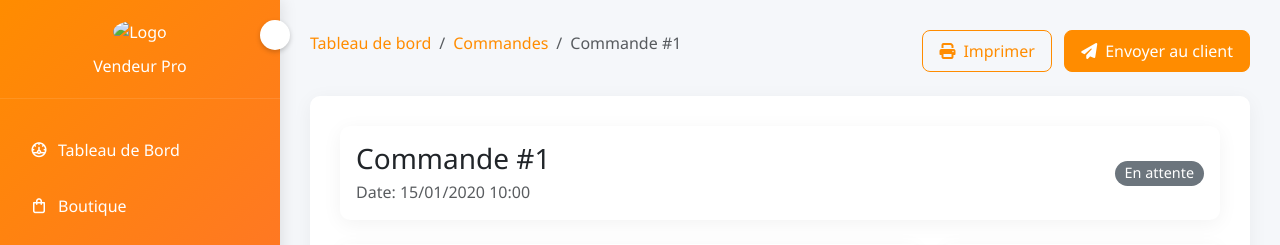
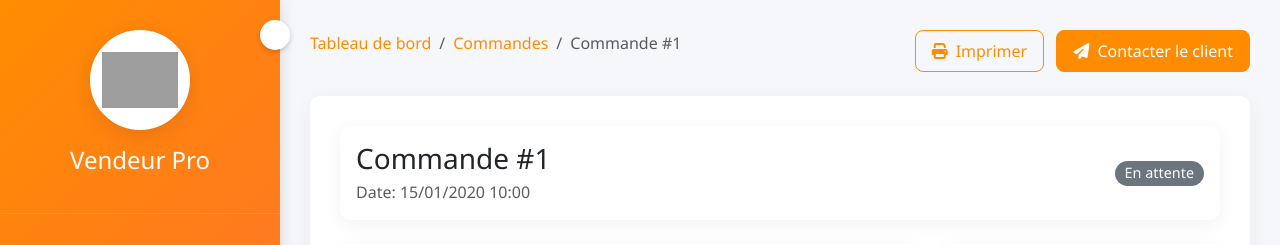
Before and after one commit to gedeon2004/PPE-301, a Django app: page /commande/1/ in a window 1280 px wide. Shown: the top 245 px of the page. Run offline with Django 5.2, Linux system fonts and the light colour scheme; a user stored in the database is signed in; tables that the repository leaves empty hold one stand-in row (values such as "Sample post"); grey boxes marked "Sample" are stand-in pictures; data that the repository does not hold is empty; some libraries are stand-ins or nearby versions; grey boxes are pictures that could not be loaded.

Commit message:
uptdates for JPOPE

```diff
--- a/boutique/templates/boutique/detail_commande.html
+++ b/boutique/templates/boutique/detail_commande.html
@@ -66,19 +66,30 @@
         }
 
         .sidebar-brand {
-            padding: 20px;
+            padding: 30px 20px;
             text-align: center;
-            border-bottom: 1px solid rgba(255,255,255,0.1);
-            transition: all var(--transition-speed) ease;
+            border-bottom: 1px solid rgba(255, 255, 255, 0.1);
+            position: relative;
         }
 
-        .sidebar-brand img {
-            width: 50px;
-            height: 50px;
+        .logo-container {
+            width: 100px;
+            height: 100px;
+            background: white;
             border-radius: 50%;
-            margin-bottom: 10px;
-            object-fit: cover;
-            transition: all var(--transition-speed) ease;
+            margin: 0 auto 15px;
+            display: flex;
+            align-items: center;
+            justify-content: center;
+            box-shadow: 0 5px 20px rgba(0,0,0,0.1);
+            overflow: hidden;
+            border: 3px solid white;
+        }
+
+        .logo-container img {
+            max-width: 80%;
+            max-height: 80%;
+            object-fit: contain;
         }
 
         .sidebar-nav {
@@ -447,8 +458,10 @@
             </div>
 
             <div class="sidebar-brand">
-                <img src="https://via.placeholder.com/150" alt="Logo">
-                <span class="d-none d-lg-block">Vendeur Pro</span>
+                <div class="logo-container">
+                    <img src="{% static 'images/logo.png' %}" alt="Logo Vendeur Pro">
+                </div>
+                <h4 class="mt-3">Vendeur Pro</h4>
             </div>
 
             <ul class="sidebar-nav">
@@ -533,8 +546,10 @@
                     <button onclick="window.print()" class="btn btn-outline-primary me-2">
                         <i class="fas fa-print me-2"></i>Imprimer
                     </button>
-                    <a href="#" class="btn btn-primary">
-                        <i class="fas fa-paper-plane me-2"></i>Envoyer au client
+                    <a href="https://wa.me/{{ order.client_telephone }}?text=Bonjour%20je%20vous%20contacte%20concernant%20votre%20commande"
+                        target="_blank"
+                        class="btn btn-primary">
+                        <i class="fas fa-paper-plane me-2"></i>Contacter le client
                     </a>
                 </div>
             </div>
--- a/boutique/templates/boutique/electronique.html
+++ b/boutique/templates/boutique/electronique.html
@@ -198,9 +198,9 @@
                         <button class="btn btn-cart btn-sm">
                             <i class="bi bi-cart"></i>
                         </button>
-                        <button class="btn btn-buy btn-sm">
+                        <a href="{% url 'buy_now' produit.id %}" class="btn btn-buy btn-sm">
                             <i class="bi bi-lightning"></i> Acheter
-                        </button>
+                        </a>
                     </div>
                 </div>
             </div>
--- a/boutique/views.py
+++ b/boutique/views.py
@@ -387,58 +387,73 @@ def index(request):
 
 def liste_electronique(request):
     try:
-        # Utilisation de related_name 'produits' défini dans le modèle
-        produits = Categorie.objects.get(nom='Electronique').produits.all()
+        categorie = Categorie.objects.get(nom='Electronique')
+        produits = categorie.produits.all()
 
         return render(request, 'boutique/electronique.html', {
-            'electronique': produits
+            'electronique': produits,
+            'categorie_nom': categorie.nom
         })
     except Categorie.DoesNotExist:
-        # Gestion du cas où la catégorie n'existe pas
         return render(request, 'boutique/electronique.html', {
-            'electronique': []
+            'electronique': [],
+            'categorie_nom': 'Inconnue'
         })
+
 
 def liste_vetements(request):
     try:
-        # Utilisation de related_name 'produits' défini dans le modèle
-        produits = Categorie.objects.get(nom='Vêtements').produits.all()
+        categorie = Categorie.objects.get(nom='Vêtements')
+        produits = categorie.produits.all()
 
         return render(request, 'boutique/modes_assessoires.html', {
-            'vetements': produits
+            'vetements': produits,
+            'categorie_nom': categorie.nom
         })
     except Categorie.DoesNotExist:
-        # Gestion du cas où la catégorie n'existe pas
         return render(request, 'boutique/modes_assessoires.html', {
-            'vetements': []
+            'vetements': [],
+            'categorie_nom': 'Inconnue'
         })
+
 
 
 def liste_chaussures(request):
     try:
-        # Utilisation de related_name 'produits' défini dans le modèle
-        produits = Categorie.objects.get(nom='Chaussures').produits.all()
+        categorie = Categorie.objects.get(nom='Chaussures')
+        produits = categorie.produits.all()
 
         return render(request, 'boutique/chaussures.html', {
-            'chaussures': produits
+            'chaussures': produits,
+            'categorie_nom': categorie.nom
         })
+
     except Categorie.DoesNotExist:
-        # Gestion du cas où la catégorie n'existe pas
         return render(request, 'boutique/chaussures.html', {
-            'chaussures': []
+            'chaussures': [],
+            'categorie_nom': 'Inconnue'
         })
+
+
+
+
 
 
 def liste_sacs(request):
     try:
-        produits = Categorie.objects.get(nom='Sacs & Maroquinerie').produits.all()
+        categorie = Categorie.objects.get(nom='Sacs & Maroquinerie')
+        produits = categorie.produits.all()
+
         return render(request, 'boutique/sacs_maroquineries.html', {
-            'produits': produits  # Même nom de variable pour tous
+            'produits': produits,
+            'categorie_nom': categorie.nom
         })
     except Categorie.DoesNotExist:
         return render(request, 'boutique/sacs_maroquineries.html', {
-            'produits': []
+            'produits': [],
+            'categorie_nom': 'Inconnue'
         })
+
 
 
 # Liste des produits du vendeur connecté
```
Also changed, not shown: boutique/templates/boutique/chaussures.html (+5 -4 lines), boutique/templates/boutique/modes_assessoires.html (+5 -5 lines), boutique/templates/boutique/modifier_produit.html (+24 -11 lines), boutique/templates/boutique/sacs_maroquineries.html (+5 -5 lines), boutique/templates/pageIndex/index.html (+14 -12 lines), boutique/static/images/logo-stripe.webp (added), boutique/static/images/product-11.jpg (added), boutique/static/images/product-14.jpg (added), boutique/static/images/product-15.jpg (added), media/produits/132644.jpg (added), media/produits/1354.jpg (added), media/produits/2151074308.jpg (added), media/produits/8594.jpg (added), 1 other file.
